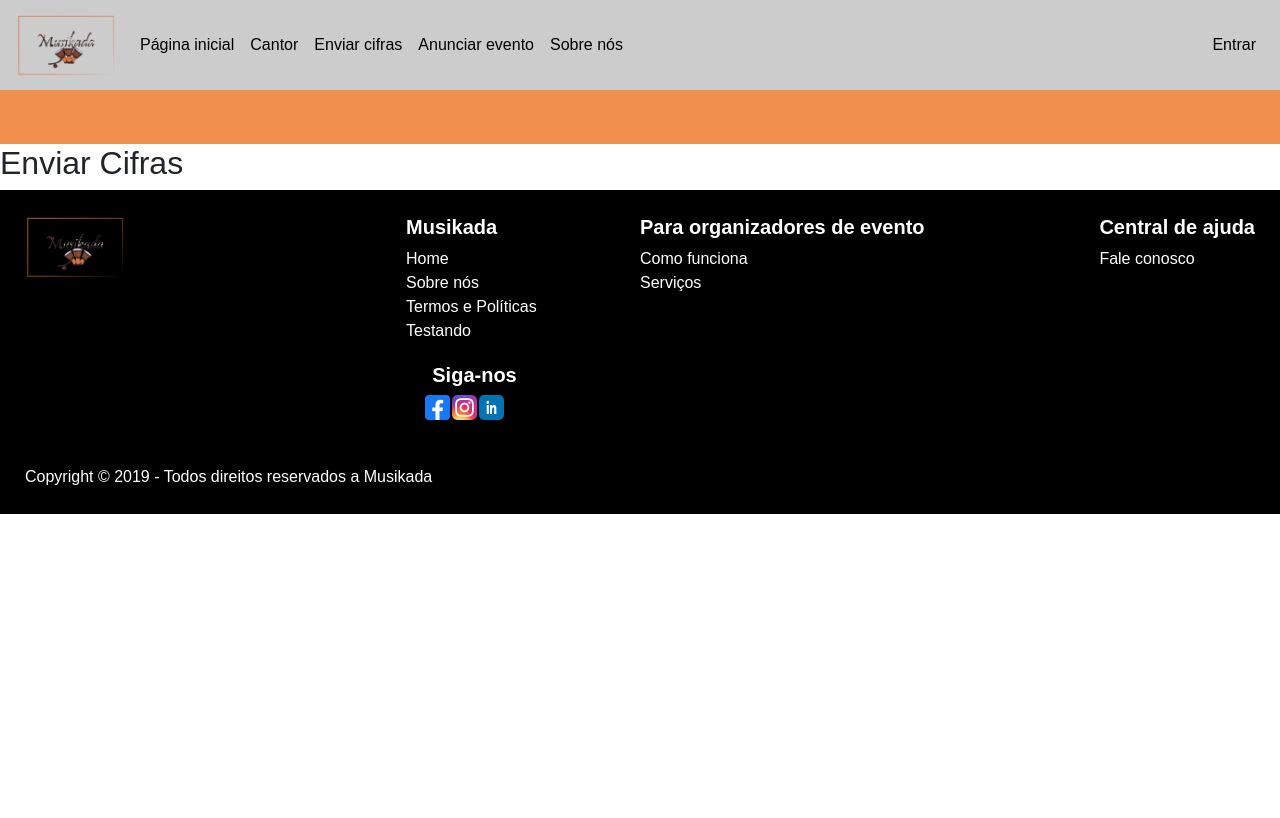
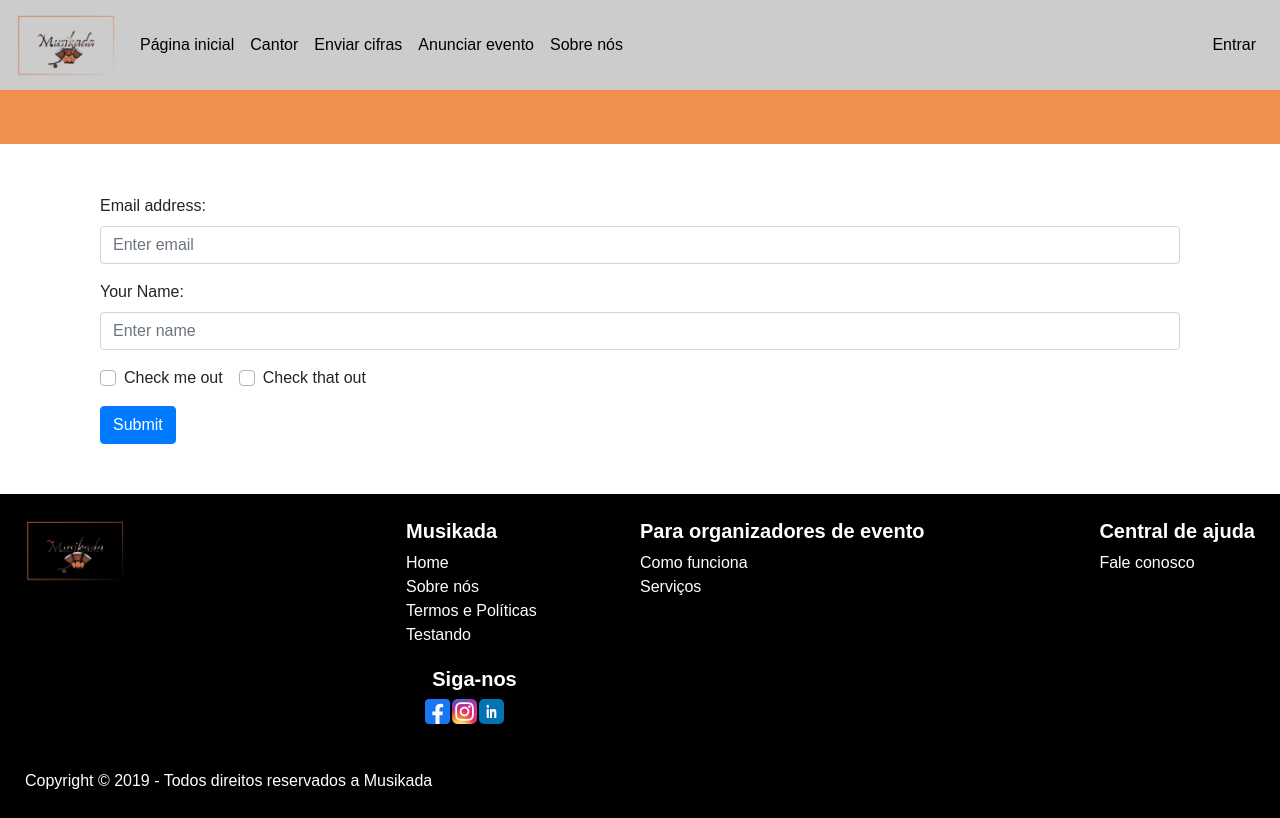
Before and after one commit to menamk93/musikada-frontend, a Vue app: page /ciphers in a window 1280 px wide. Built offline with nearby package versions, Linux system fonts and the light colour scheme; what vue-cryptojs, vue-responsive-video-background-player would draw is missing.

Commit message:
evento expandido

```diff
--- a/package.json
+++ b/package.json
@@ -15,6 +15,7 @@
     "facebook-login-vuejs": "^2.1.3",
     "jquery": "^3.6.0",
     "json-server": "^0.17.0",
+    "mdbvue": "^6.7.3",
     "show-toast": "^1.1.4",
     "toast": "^0.3.47",
     "value-object": "^0.4.3",
--- a/src/components/CipherRegister.vue
+++ b/src/components/CipherRegister.vue
@@ -1,15 +1,90 @@
 <template>
-  <div>
-       <h1> Página de Cifras</h1>
+  <div class="event">
+    <b-form @submit="onSubmit" @reset="onReset" v-if="show">
+      <b-form-group
+        id="input-group-1"
+        label="Email address:"
+        label-for="input-1"
+
+      >
+        <b-form-input
+          id="input-1"
+          v-model="form.email"
+          type="email"
+          placeholder="Enter email"
+          required
+        ></b-form-input>
+      </b-form-group>
+
+      <b-form-group id="input-group-2" label="Your Name:" label-for="input-2">
+        <b-form-input
+          id="input-2"
+          v-model="form.name"
+          placeholder="Enter name"
+          required
+        ></b-form-input>
+      </b-form-group>
+
+      <b-form-group id="input-group-4" v-slot="{ ariaDescribedby }">
+        <b-form-checkbox-group
+          v-model="form.checked"
+          id="checkboxes-4"
+          :aria-describedby="ariaDescribedby"
+        >
+          <b-form-checkbox value="me">Check me out</b-form-checkbox>
+          <b-form-checkbox value="that">Check that out</b-form-checkbox>
+        </b-form-checkbox-group>
+      </b-form-group>
+
+      <b-button type="submit" variant="primary">Submit</b-button>
+     <!--  <b-button type="reset" variant="danger">Reset</b-button> -->
+    </b-form>
+    <!-- <b-card class="mt-3" header="Form Data Result">
+      <pre class="m-0">{{ form }}</pre>
+    </b-card> -->
   </div>
 </template>
 
 <script>
-export default {
-
-}
+  export default {
+    data() {
+      return {
+        form: {
+          email: '',
+          name: '',
+          food: null,
+          checked: []
+        },
+        foods: [{ text: 'Select One', value: null }, 'Carrots', 'Beans', 'Tomatoes', 'Corn'],
+        show: true
+      }
+    },
+    methods: {
+      onSubmit(event) {
+        event.preventDefault()
+        alert(JSON.stringify(this.form))
+      },
+      onReset(event) {
+        event.preventDefault()
+        // Reset our form values
+        this.form.email = ''
+        this.form.name = ''
+        this.form.food = null
+        this.form.checked = []
+        // Trick to reset/clear native browser form validation state
+        this.show = false
+        this.$nextTick(() => {
+        this.show = true
+        })
+      }
+    }
+  }
 </script>
 
-<style>
-
+<style scoped>
+    .event{
+        padding: 50px;
+        padding-left: 100px;
+        padding-right: 100px;
+    }
 </style>
--- a/src/components/SlickTeste.vue
+++ b/src/components/SlickTeste.vue
@@ -69,10 +69,10 @@
               </div>
             </div>
           </div>
+          <!-- <div id="eventcard"><EventCard/></div>
           <div id="eventcard"><EventCard/></div>
           <div id="eventcard"><EventCard/></div>
-          <div id="eventcard"><EventCard/></div>
-          <div id="eventcard"><EventCard/></div>
+          <div id="eventcard"><EventCard/></div> -->
         </Slick>
       </div>
     </div>
--- a/src/components/TopSinger.vue
+++ b/src/components/TopSinger.vue
@@ -1,4 +1,5 @@
 <template>
+    <div>
         <div class="singer">
             <div>
                 <img style="width: 100px; float: left; padding-left: 10px" :src="dados[9].image" fluid alt="Responsive image" />
@@ -6,18 +7,30 @@
             <div class="singerData">
                 <ul>
                     <li>{{ dados[9].name }}</li>
-            <li style="color:#f0833b">{{ dados[9].title[3] }}</li>
+                    <li style="color:#f0833b">{{ dados[9].titulo[1] }}</li>
                     <li>Tom-C</li>
                 </ul>
-
             </div>
-
+        </div>
+       <div class="sing" v-for="(item, index) of dados" :key="index.id" >
+            <!-- <div v-for="(song, index) in dados.titulo" :key="index.id"> -->
+                <div v-if="index === 9">
+                    <ul>
+                        <li>1 - {{item.titulo[1]}} </li>
+                        <li>2 - {{item.titulo[2]}} </li>
+                        <li>3 - {{item.titulo[3]}} </li>
+                        <li>4 - {{item.titulo[4]}} </li>
+                    </ul>
+           <!--  </div> -->
+           </div>
+        </div>
     </div>
 </template>
 
 <script>
 
-import axios from "axios"
+/* import axios from "axios" */
+import DataModel from "../model/DataModel"
 
 export default {
     name: 'TopSinger',
@@ -27,7 +40,7 @@ export default {
         };
     },
 
-    async created() {
+    /* async created() {
         try {
         const res = await axios.get("http://localhost:3000/dados");
 
@@ -36,7 +49,12 @@ export default {
         } catch (e) {
         console.error(e);
         }
-    }
+    } */
+
+       async created() {
+      this.dados = await DataModel.get();
+
+    },
 
 }
 </script>
@@ -50,6 +68,15 @@ export default {
     text-align: initial;
 
 }
+
+.sing {
+    float: left;
+    padding-left: 10px;
+    padding-top: 10px;
+    text-align: initial;
+
+}
+
 ul li {
     list-style-type: none;
 
--- a/src/views/CiphersView.vue
+++ b/src/views/CiphersView.vue
@@ -2,7 +2,8 @@
   <div class="home">
      <HeaderWithoutBar/>
     <div class="home-body">
-      <h2>Enviar Cifras</h2>
+      <!-- <h2>Enviar Cifras</h2> -->
+      <CipherRegister/>
     </div>
     <!-- <TopVideos /> -->
     <MusikadaFooter />
@@ -14,6 +15,7 @@
 /* import TopVideos from "@/components/TopVideos.vue"; */
 import MusikadaFooter from "@/components/MusikadaFooter.vue";
 import HeaderWithoutBar from "@/components/HeaderWithoutBar.vue"
+import CipherRegister from "@/components/CipherRegister.vue"
 
 
 export default {
@@ -21,7 +23,8 @@ export default {
   components: {
     MusikadaFooter,
     /* TopVideos, */
-    HeaderWithoutBar
+    HeaderWithoutBar,
+    CipherRegister
 
 
   },
@@ -33,11 +36,11 @@ export default {
 </script>
 
 <style scoped>
-.home-body {
+/* .home-body {
   display: flex;
   flex-direction: row;
   text-align: center;
-}
+} */
 /* .topEventos{
   display: flex;
   justify-content: center;
--- a/src/views/EventoExpandido.vue
+++ b/src/views/EventoExpandido.vue
@@ -2,7 +2,50 @@
   <div class="home">
      <HeaderWithoutBar/>
     <div class="home-body">
-      <img style="padding: 20px" src="../assets/images/nomalanga.png" alt="">
+      <div class="backimg">
+        <div id="imgfundo"></div>
+        <img src="../assets/images/sumer.jpg" alt="imagem do evento" id="imgevento">
+       <!--  <img style="width:100%; opacity:0.7; height:500px; background-image: url(:src="../assets/images/nomalanga.png")" alt=""> -->
+      <!--  <img style="opacity:0.9;"  src="../assets/images/sumer.jpg" alt=""> -->
+      </div>
+      <div>
+        <!-- {{dados}} -->
+        <div class="sing" v-for="(item, index) of dados" :key="index.id" >
+            <!-- <div v-for="(song, index) in dados.titulo" :key="index.id"> -->
+                <div v-if="index >= 15">
+                  <div class="container">
+                    <div class="row">
+                      <div class="col" id="evento">
+                        <div>
+                          <br><h4>Paragem obrigatória</h4>
+                          12/12/19993 <br><br>
+                        </div>
+                        <div>
+                          <h5>Descrição do evento</h5>
+                          {{item}}
+                        </div>
+                        <div>
+                          <mdb-google-map
+                            name="reg"
+                            class="col-md-12"
+                            style=" height: 500px"
+                            :zoom="14"
+                            :center="[{
+                              latitude: -40.725118,
+                              longitude: -40.997699
+                            }]">
+                          </mdb-google-map>
+                        </div>
+                      </div>
+                      <div class="col">
+                      </div>
+                  </div>
+                </div>
+              </div>
+            </div>
+          </div>
+        <div>
+      </div>
     </div>
     <MusikadaFooter />
   </div>
@@ -12,29 +55,65 @@
 
 import MusikadaFooter from "@/components/MusikadaFooter.vue";
 import HeaderWithoutBar from "@/components/HeaderWithoutBar.vue"
-
+import DataModel from "../model/DataModel"
+import  {mdbGoogleMap}  from 'mdbvue';
 
 export default {
   name: "CiphersView",
   components: {
     MusikadaFooter,
-    HeaderWithoutBar
+    HeaderWithoutBar,
+    mdbGoogleMap
 
 
   },
   data() {
       return {
+        dados:[]
       }
-    }
+    },
+
+    async created() {
+      this.dados = await DataModel.get();
+
+    },
 };
 </script>
 
 <style scoped>
-.home-body {
-  display: flex;
+/* .home-body {
+   display: flex;
   flex-direction: row;
   text-align: center;
-}
+} */
 
+/* .backimg {
+  opacity: 0.5;
+  justify-content: center;
+  align-items: center;
+
+} */
+
+#imgfundo{
+        background-image: url("../assets/images/nomalanga.png");
+        width: 100%;
+        height: 400px;
+        border-bottom: 1px solid black;
+        opacity: 0.4;
+    }
+    #imgevento{
+        position: absolute;
+        width: 40%;
+        height: 400px;
+        margin-top: -400px;
+        margin-left: 30%;
+    }
+
+    #evento {
+      float: left;
+      padding: 0;
+      margin: 0;
+      width: 50%;
+    }
 
 </style>
```
Also changed, not shown: 2 other files (tests, documents, lock files or other folders). Lines whose indentation alone changed are shown as unchanged.
